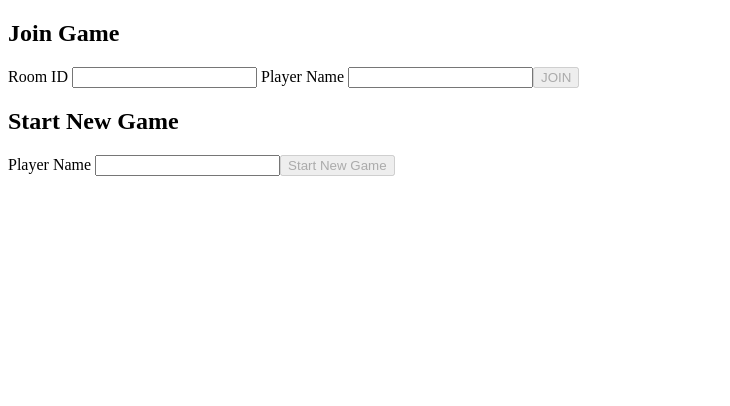
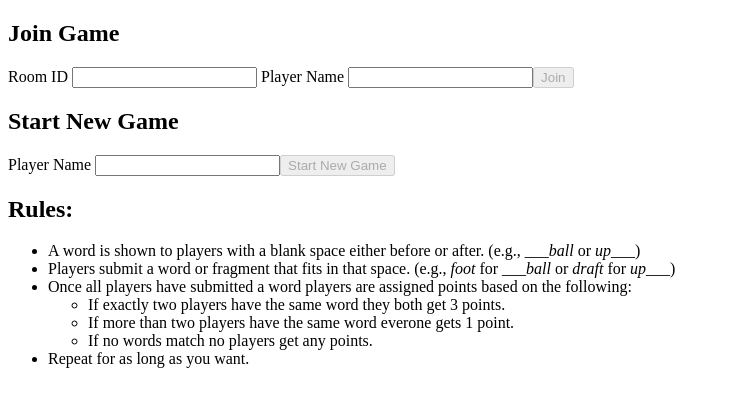
Before and after one commit to tristaaan/PrefixSuffixGame, a Vue app: page / in a window 1280 px wide. Shown: the top 406 px of the page, without its empty margins (0-730 px from the left). Built offline with nearby package versions, Linux system fonts and the light colour scheme.

Commit message:
add rules

```diff
--- a/src/App.vue
+++ b/src/App.vue
@@ -128,7 +128,7 @@
       @click="joinGame"
       :disabled="joinRoomName.length === 0 || joinPlayerName.length === 0"
     >
-      JOIN
+      Join
     </button>
     <br>
 
@@ -193,6 +193,24 @@
         :disabled="wordSubmission.length === 0">Submit</button>
     </div>
   </main>
+  <footer>
+    <h2>Rules:</h2>
+    <ul>
+      <li>A word is shown to players with a blank space either before or after. (e.g., <em>___ball</em> or <em>up___</em>)</li>
+      <li>Players submit a word or fragment that fits in that space. (e.g., <em>foot</em> for <em>___ball</em>  or <em>draft</em> for <em>up___</em>)</li>
+      <li>
+        Once all players have submitted a word players are assigned points based on the following:
+        <ul>
+          <li>If exactly two players have the same word they both get 3 points.</li>
+          <li>If more than two players have the same word everone gets 1 point.</li>
+          <li>If no words match no players get any points.</li>
+        </ul>
+      </li>
+      <li>
+        Repeat for as long as you want.
+      </li>
+    </ul>
+  </footer>
 </template>
 
 <style scoped>
```
